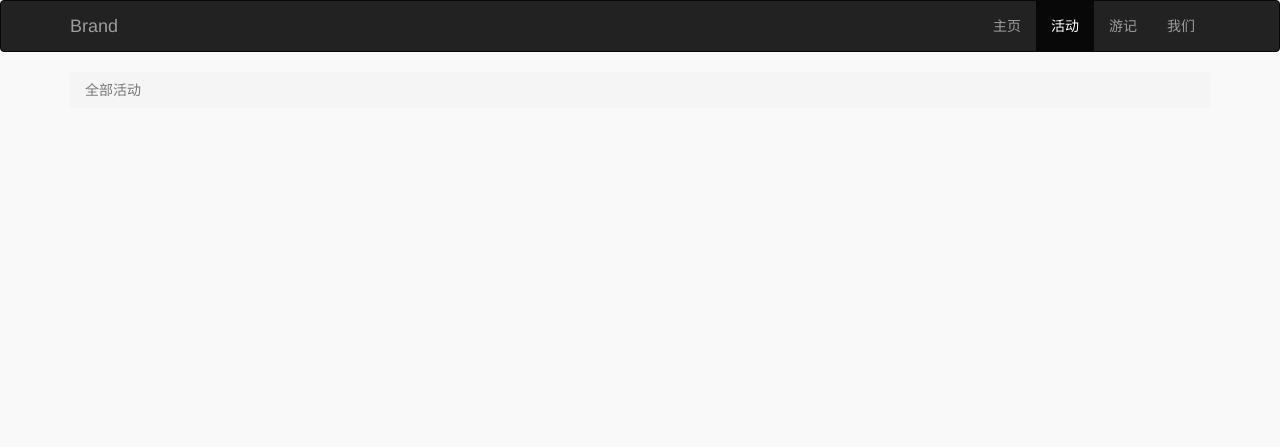
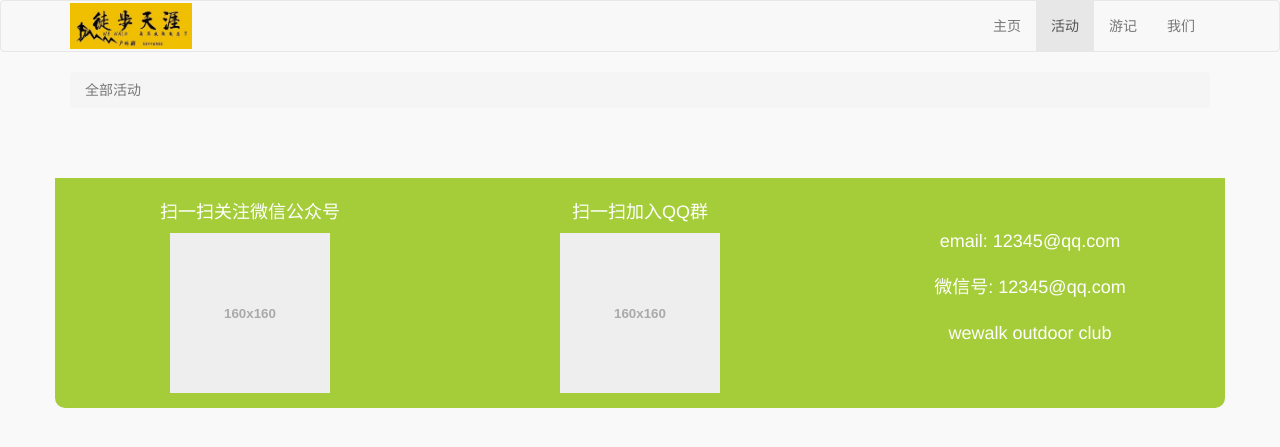
Before and after one commit to joeyyucn/wewalk2, a PHP site: page /DbName/index/activity/ in a window 1280 px wide. Shown: the top 447 px of the page. Run offline with PHP 8.4, Linux system fonts and the light colour scheme; data that the repository does not hold is empty.

Commit message:
finished page footer

```diff
--- a/application/index/controller/Activity.php
+++ b/application/index/controller/Activity.php
@@ -15,7 +15,9 @@ class Activity extends Controller
 {
     public function index()
     {
-        $activities = ActivityModel::all();
+        $activities = ActivityModel::all( function($query){
+            $query->where("status", 1)->order('start', 'desc');
+        });
         $this->assign("activities", $activities);
         return $this->fetch();
     }
--- a/application/index/controller/Blog.php
+++ b/application/index/controller/Blog.php
@@ -15,7 +15,9 @@ class Blog extends Controller
 {
     public function index()
     {
-        $blogs =BlogModel::all();
+        $blogs =BlogModel::all( function($query){
+            $query->where("status", 1)->order("createtime", 'desc');
+        });
         $this->assign("blogs", $blogs);
         return $this->fetch();
     }
--- a/application/index/controller/Index.php
+++ b/application/index/controller/Index.php
@@ -16,12 +16,12 @@ class Index extends Controller
 
         // set featured activity
         $featuredActivity = ActivityModel::all( function($query){
-            $query->where("status", 1)->limit(3)->order('start', 'datetime');
+            $query->where("status", 1)->limit(3)->order('start', 'desc');
         });
         $this->assign("featuredactivity", $featuredActivity);
 
         $featuredBlog = BlogModel::all( function($query){
-            $query->where("status", 1)->limit(3)->order("createtime", 'datetime');
+            $query->where("status", 1)->limit(2)->order("createtime", 'desc');
         });
         $this->assign("featuredBlog", $featuredBlog);
 
--- a/application/index/view/public/base.html
+++ b/application/index/view/public/base.html
@@ -15,12 +15,15 @@
             $('#{block name="tab"}{/block}').addClass("active");
         })
     </script>
+    <style>
+
+    </style>
     {block name="header"}
     {/block}
 </head>
 <body class="index-bg">
 
-<nav class="navbar navbar-inverse">
+<nav class="navbar navbar-default">
     <div class="container">
         <div class="navbar-header">
             <button type="button" class="navbar-toggle collapsed" data-toggle="collapse" data-target="#bs-example-navbar-collapse-1" aria-expanded="false">
@@ -28,7 +31,7 @@
                 <span class="icon-bar"></span>
                 <span class="icon-bar"></span>
             </button>
-            <a class="navbar-brand" href="#">Brand</a>
+            <a class="navbar-brand" style="padding-top: 2px;padding-bottom:2px;" href="/"><img style="height:46px;width:auto;" src="/static/image/logo.jpg"/></a>
         </div>
         <div class="collapse navbar-collapse" id="bs-example-navbar-collapse-1">
             <ul class="nav navbar-nav navbar-right">
@@ -44,7 +47,22 @@
     {block name="content"}{/block}
 </div>
 
-<footer>
+<footer class="container index-footer">
+    <div class="row">
+        <div class="col-sm-4 col-xs-6">
+            <h4 class="text-center index-footer-label">扫一扫关注微信公众号</h4>
+            <img class="center-block" src="holder.js/160x160"/>
+        </div>
+        <div class="col-sm-4 col-xs-6">
+            <h4 class="text-center index-footer-label">扫一扫加入QQ群</h4>
+            <img class="center-block" src="holder.js/160x160"/>
+        </div>
+        <div class="col-sm-4 col-xs-12 index-footer-contact" >
+            <h4 class="text-center index-footer-contact-label ">email: 12345@qq.com</h4>
+            <h4 class="text-center index-footer-contact-label">微信号: 12345@qq.com</h4>
+            <h4 class="text-center index-footer-contact-label">wewalk outdoor club</h4>
+        </div>
+    </div>
 </footer>
 </body>
 </html>
--- a/public/static/css/wewalk.css
+++ b/public/static/css/wewalk.css
@@ -15,17 +15,13 @@
 
 .recommend-activity
 {
-    margin-top: 20px;
     padding-bottom: 20px;
-    background: white;
 }
 
 .activity-list-item{
     text-align: center;
     border-radius: 10px;
-    margin: 0 auto 30px;
     max-width: 375px;
-    margin: 0 auto 30px;
     background: white;
     padding-bottom: 10px;
 }
@@ -33,7 +29,7 @@
 .activity-list-item > a
 {
     font-size:1.2em;
-    color: gray;
+    color: #a5cd39;
 }
 
 .activity-list-item > a:hover
@@ -59,22 +55,178 @@
     font-size: 1.2em;
 }
 
+.blog-entry{
+    background: #a5cd39;
+}
 .blog-entry-img
 {
     width:100%;
     height:auto;
-    padding: 0px;
 }
 
+.blog-entry-caption
+{
+    #text-align:center;
+
+}
 .blog-entry-caption > a
 {
-    #color: #73eac4;
+    color: #00aaad;
+    font-weight: 400;
+    line-height:1.3em;
 }
 
+.blog-entry-img-column
+{
+    padding:15px;
+}
+
+.blog-entry-img-column-right
+{
+    padding:15px;
+}
+
+.blog-entry-author
+{
+    color: white;
+    font-size: 1.3em;
+}
+
+.blog-entry-date
+{
+    color:#00AAAD;
+    font-size: 1.2em;
+}
 @media (max-width: 767px) {
     .blog-entry-caption {
         font-size: 1.5em;
         text-align: center;
         margin-top: 10px;
+        line-height:1.5em;
+    }
+
+    .blog-entry-img-column
+    {
+        padding:15px 15px 0;
+    }
+
+    .blog-entry-img-column-right
+    {
+        padding:0px 15px 15px;
+    }
+
+}
+.blog-entry-desc-column-right
+{
+    text-align:right;
+}
+
+.activity-caption
+{
+    color: #a5cd39;
+    text-align: center;
+}
+
+.activity-content
+{
+    max-width:100%;
+    overflow-wrap: break-word;
+    background: white;
+    padding-bottom: 25px;
+    padding-top: 25px;
+    margin-bottom: 20px;
+    border-radius:10px;
+}
+
+@media (min-width: 768px)
+{
+    .activity-content
+    {
+        padding-left:50px;
+        padding-right:50px;
     }
 }
+
+@media (max-width: 767px)
+{
+    .activity-content
+    {
+        padding-left:25px;
+        padding-right:25px;
+    }
+}
+
+.blog-content
+{
+    background:white;
+    padding: 20px;
+    border-radius: 10px;
+}
+
+.blog-caption
+{
+    text-align:center;
+    #color: #00AAAD;
+}
+
+.blog-author
+{
+    color:red;;
+}
+
+.blog-meta-data
+{
+    text-align:center;
+    display: block;
+    margin-bottom: 40px;
+}
+
+.index-blog-title
+{
+    color: #00AAAD;
+    font-size: 2.8em;
+}
+
+.index-activity-title
+{
+    color: #a5cd39;
+    font-size:2.8em;
+}
+
+.index-footer
+{
+    background:#a5cd39;
+    margin-top: 50px;
+    padding: 15px;
+    border-radius: 0 0 10px 10px;
+}
+
+.index-footer-label
+{
+    color:white;
+}
+
+.index-footer-contact
+{
+    color: #fff;
+    padding-top:20px;
+}
+
+.index-footer-contact-label
+{
+    line-height: 2em;
+}
+
+.a-see-more-activity
+{
+    font-size: 1.2em;
+    padding: 10px;
+    color: #a5cd39;
+}
+
+.a-see-more-blog
+{
+    font-size: 1.2em;
+    padding: 10px;
+    color: #00AAAD;
+}
```
Also changed, not shown: application/index/view/activity/view.html (+1 -36 lines), application/index/view/blog/index.html (+6 -6 lines), application/index/view/blog/view.html (+2 -25 lines), application/index/view/index/index.html (+24 -31 lines), application/sql/init.sql (+4 -4 lines), public/static/image/logo.jpg (added).
